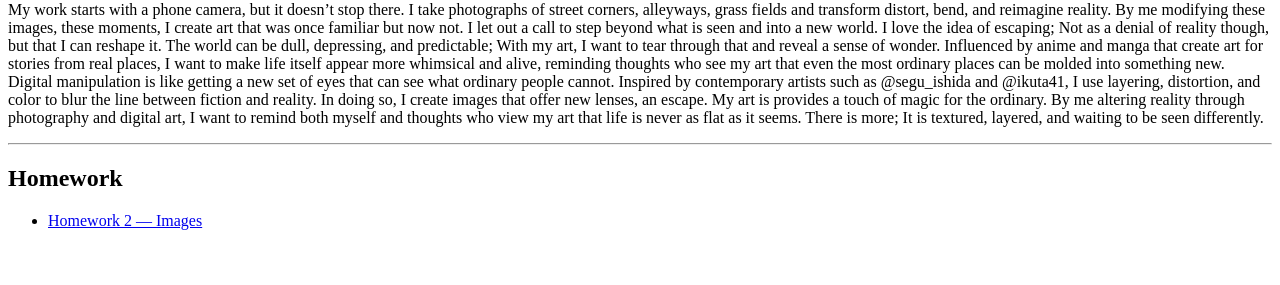
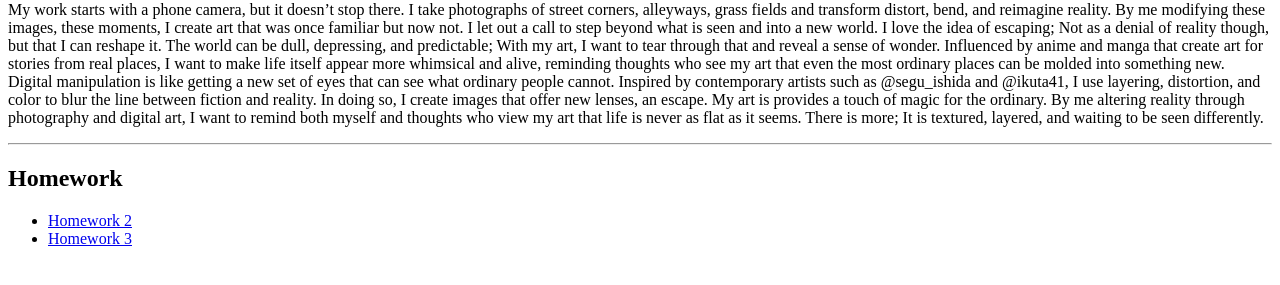
Before and after one commit to HunterAriel/MEDPL-150, a plain HTML site: page index.html in a window 1280 px wide. Shown: the part 79-364 px from the top of the page. Drawn offline with Linux system fonts and the light colour scheme.

Commit message:
Update index.html

```diff
--- a/index.html
+++ b/index.html
@@ -17,7 +17,8 @@ My art is provides a touch of magic for the ordinary. By me altering reality thr
 
 <h2>Homework</h2>
 <ul>
-  <li><a href="homework2/homework2.html">Homework 2 — Images</a></li>
+  <li><a href="homework2/homework2.html">Homework 2</a></li>
+  <li><a href="homework3.html">Homework 3</a></li>
 </ul>
 </body>
 </html>
```
